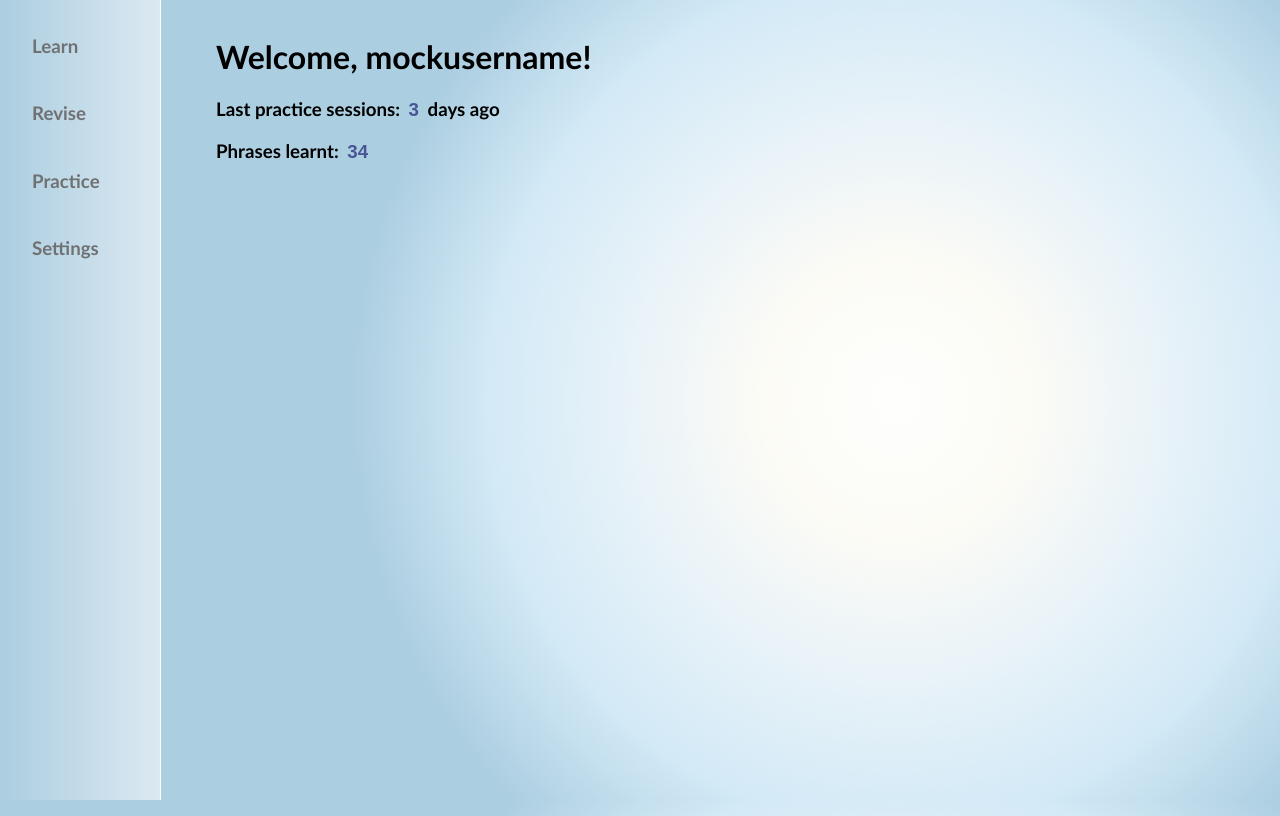
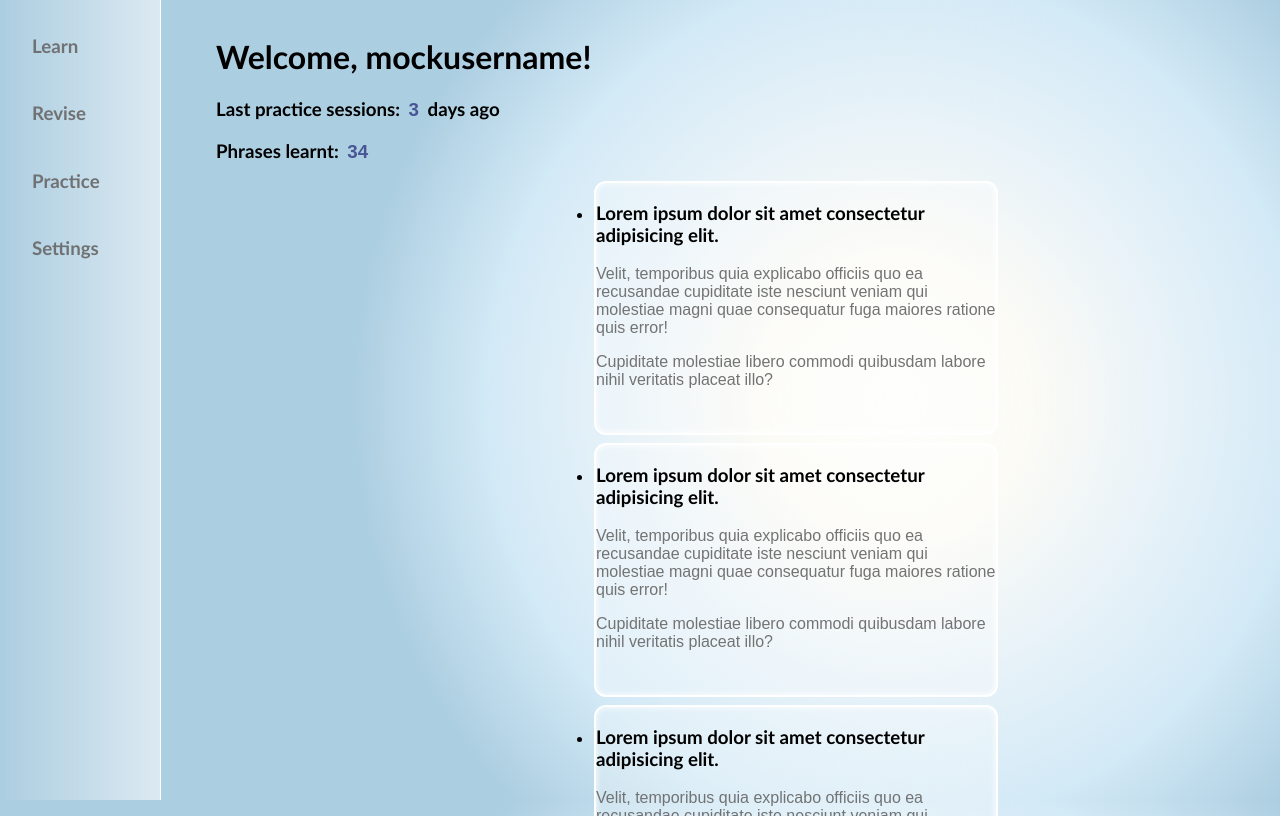
Before and after one commit to Chloe070196/phrases-web-app, a React (Vite) app: page / in a window 1280 px wide. Built offline with nearby package versions, Linux system fonts and the light colour scheme; no server answers.

Commit message:
feat: render a list of phrase on homepage

```diff
--- a/src/pages/home/index.tsx
+++ b/src/pages/home/index.tsx
@@ -1,8 +1,29 @@
 import { LeftAside } from "../../components/left-aside"
+import { PhraseList } from "../../components/phraseList"
 
 const username = 'mockusername'
 const daysNum = 3
 const phrasesNum = 34
+
+
+const mockLearntPhraseList = [
+    {
+        content: "Lorem ipsum dolor sit amet consectetur adipisicing elit.",
+        meaning: "Velit, temporibus quia explicabo officiis quo ea recusandae cupiditate iste nesciunt veniam qui molestiae magni quae consequatur fuga maiores ratione quis error!",
+        example: "Cupiditate molestiae libero commodi quibusdam labore nihil veritatis placeat illo?"
+    },
+    {
+        content: "Lorem ipsum dolor sit amet consectetur adipisicing elit.",
+        meaning: "Velit, temporibus quia explicabo officiis quo ea recusandae cupiditate iste nesciunt veniam qui molestiae magni quae consequatur fuga maiores ratione quis error!",
+        example: "Cupiditate molestiae libero commodi quibusdam labore nihil veritatis placeat illo?"
+    },
+    {
+        content: "Lorem ipsum dolor sit amet consectetur adipisicing elit.",
+        meaning: "Velit, temporibus quia explicabo officiis quo ea recusandae cupiditate iste nesciunt veniam qui molestiae magni quae consequatur fuga maiores ratione quis error!",
+        example: "Cupiditate molestiae libero commodi quibusdam labore nihil veritatis placeat illo?"
+    },
+]
+
 
 function Home() {
     return (
@@ -12,6 +33,7 @@ function Home() {
                 <h1>Welcome, {username}!</h1>
                 <h3>Last practice sessions: <strong>{daysNum}</strong> days ago</h3>
                 <h3>Phrases learnt: <strong>{phrasesNum}</strong></h3>
+                <PhraseList phraseList={mockLearntPhraseList}/>
             </main>
         </>
     )
```
